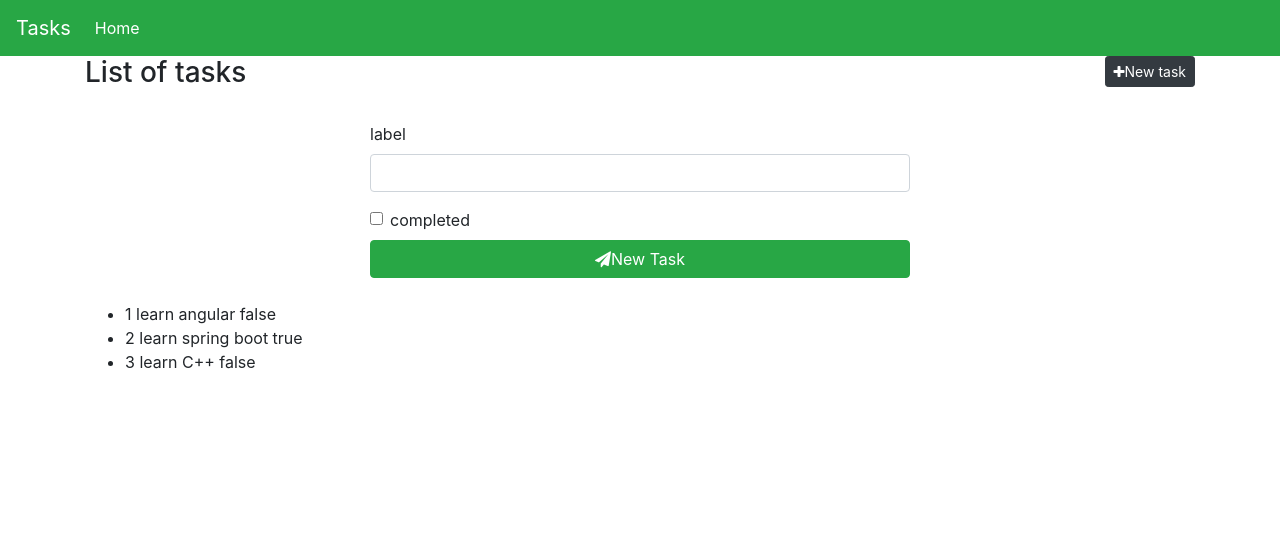
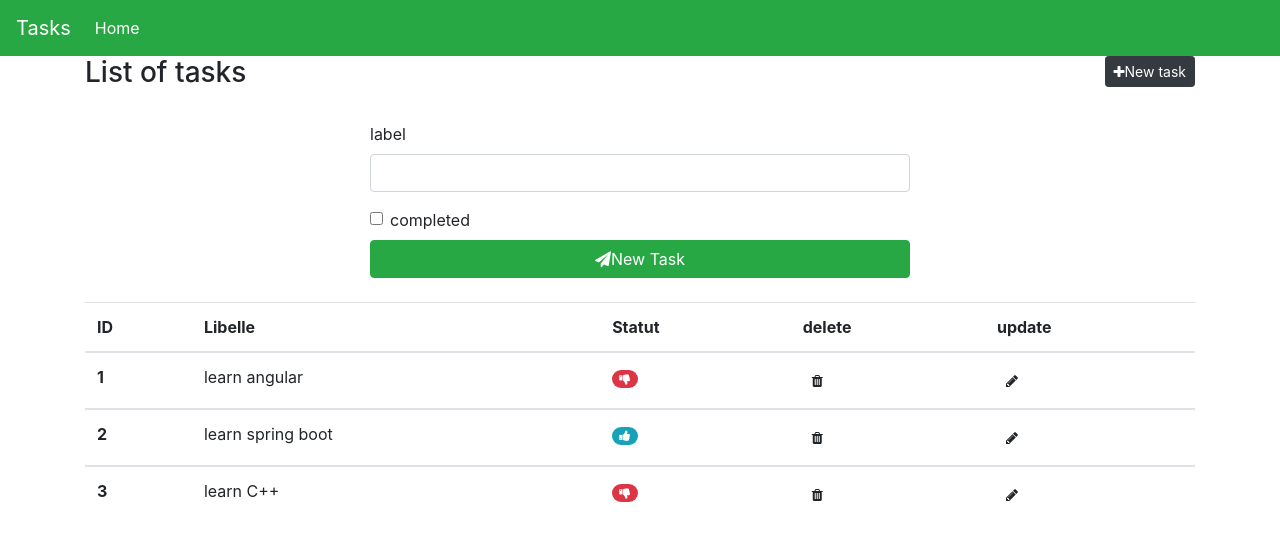
Before and after one commit to lamine1305/tasks, an Angular app: page / in a window 1280 px wide. Shown: the top 540 px of the page. Built offline with nearby package versions, Linux system fonts and the light colour scheme; data requests are answered from the project's data file.

Commit message:
delete task en cours

```diff
--- a/src/app/services/task.service.ts
+++ b/src/app/services/task.service.ts
@@ -6,15 +6,24 @@ import { Task } from '../modules/task';
   providedIn: 'root'
 })
 export class TaskService {
-
+apiUrls="http://localhost:3000/tasks";
+chaine=this.apiUrls+"?id='1'";
   //Injection du de la classe HttpClient
   constructor(private http : HttpClient) { }
 
 
     findAllTasks()
     {
-      alert("salut sevice");
-      return this.http.get<Task[]>("http://localhost:3000/tasks");
+      return this.http.get<Task[]>(this.apiUrls);
     }
 
+    deleteTask(id)
+    {
+
+      alert (id);
+      alert (this.chaine);
+      return this.http.delete(this.chaine);
+
+     // return this.http.delete("${this.apiUrl}./${id}");
+    }
    }
--- a/src/app/tasks/tasks.component.html
+++ b/src/app/tasks/tasks.component.html
@@ -31,10 +31,41 @@
  </div>
 </div>
 
-<ul>
-    <li *ngFor="let task of tasks">
-        {{ task.id }}
-        {{ task.label }}
-        {{ task.completed }}
-    </li>
-</ul>
+
+<table class="table table-special">
+        <thead>
+          <tr>
+            <th scope="col">ID</th>
+            <th scope="col">Libelle</th>
+            <th scope="col">Statut</th>
+            <th scope="col">delete</th>
+            <th scope="col">update</th>
+          </tr>
+        </thead>
+        <tbody *ngFor="let task of tasks">
+                <tr>
+                        <th scope="row">{{ task.id }}</th>
+                        <td>{{ task.label }}</td>
+                        <td>
+
+                        <span [ngClass]="{'badge-info':task.completed,
+                        'badge-danger':!task.completed
+                        }" class="badge badge-danger badge-pill">
+                    <i class="fa" [ngClass]="{
+                                                'fa-thumbs-up':task.completed,
+                                                'fa-thumbs-down':!task.completed
+                                            }">
+                    </i>
+                </span>
+                </td>
+                <td>
+                <button class="btn btn-sm dark">
+                        <i class="fa fa-trash"></i></button>
+                </td>
+                <td>
+                <button (click)="deleteTask(task.id)" class="btn btn-sm yellow">
+                                <i class="fa fa-pencil"></i></button>
+                        </td>
+            </tr>
+             </tbody>
+                  </table>
--- a/src/app/tasks/tasks.component.ts
+++ b/src/app/tasks/tasks.component.ts
@@ -18,8 +18,13 @@ export class TasksComponent implements OnInit {
 
   getTasks()
   {
-  alert("salut component");
     this.taskSerive.findAllTasks().subscribe(tasks=>this.tasks=tasks);
   }
 
+  deleteTask(id)
+  {
+    alert(id);
+    this.taskSerive.deleteTask(id).subscribe(()=>{this.tasks= this.tasks.filter(task => task.id != id)} )
+  }
+
 }
```
